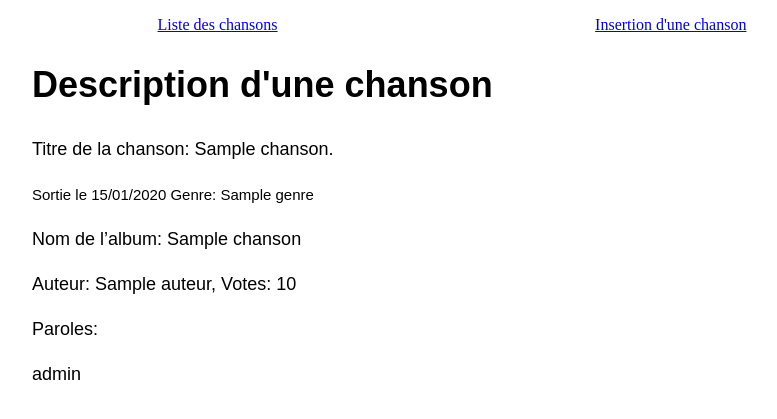
After one commit to albertaljeanpierre/examen2022AlbertalJean-pierre, a Symfony app: template templates/chanson/detailChanson.html.twig in a window 1280 px wide. The commit adds this page. Shown: the top 419 px of the page, without its empty margins (208-985 px from the left). Run offline with Twig, Linux system fonts and the light colour scheme; the template is opened without the code that fills it: most values are stand-ins (such as "Sample title", 1, 10 or a date in 2020); some libraries are stand-ins or nearby versions.

Commit message:
description d'une chanson

```diff
--- a/templates/base.html.twig
+++ b/templates/base.html.twig
@@ -19,7 +19,7 @@
 {% block navigation %}
 <ul class="menu">
     <li><a href="{{ path('app_home') }}">Liste des chansons</a></li>
-    <li><a href="{{ path('app_chanson_new') }}">Insertion d'un chanson</a></li>
+    <li><a href="{{ path('app_chanson_new') }}">Insertion d'une chanson</a></li>
 </ul>
 
         {% endblock %}
--- /dev/null
+++ b/templates/chanson/detailChanson.html.twig
@@ -0,0 +1,17 @@
+{% extends 'base.html.twig' %}
+
+{% block title %}Création d'un chanson{% endblock %}
+
+{% block body %}
+
+
+<div class="example-wrapper">
+    <h1>Description d'une chanson</h1>
+    <p>Titre de la chanson:  {{ chanson.titre }}. </p>
+    <p><small> Sortie le {{ chanson.dateSortie | date('d/m/Y') }} Genre: {{ chanson.genre }}</small>   </p>
+    <p>Nom de l’album:  {{ chanson.nom }}</p>
+    <p>Auteur:  {{ chanson.auteur }},  Votes:   {{ chanson.votes }} </p>
+    <p>Paroles: </p> <div>{{ chanson.paroles }}</div>
+
+</div>
+{% endblock %}
--- a/templates/home/index.html.twig
+++ b/templates/home/index.html.twig
@@ -9,7 +9,7 @@
     <h1>Liste des chansons   </h1>
     <ul>
         {% for chanson in chansons %}
-            <li>{{ chanson.titre }}</li>
+            <li><a href="{{ path('app_chanson',  {id: chanson.id }) }}">{{ chanson.titre }}</a></li>
         {% endfor %}
     </ul>
 
```
Also changed, not shown: src/Controller/ChansonController.php (+12 -9 lines).
